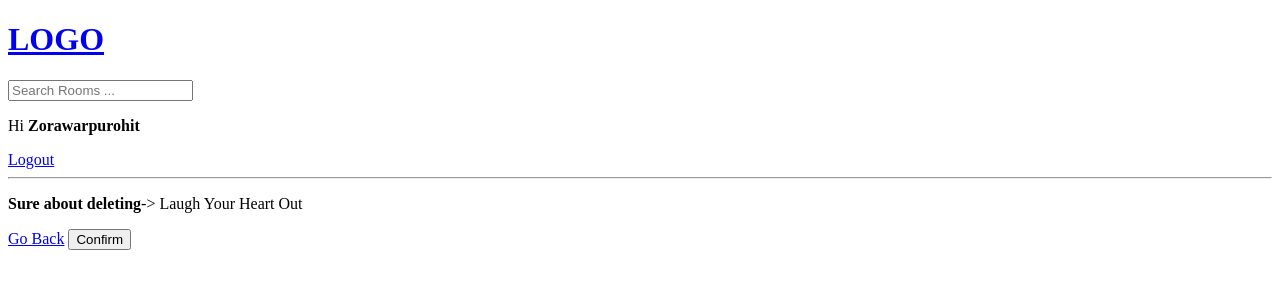
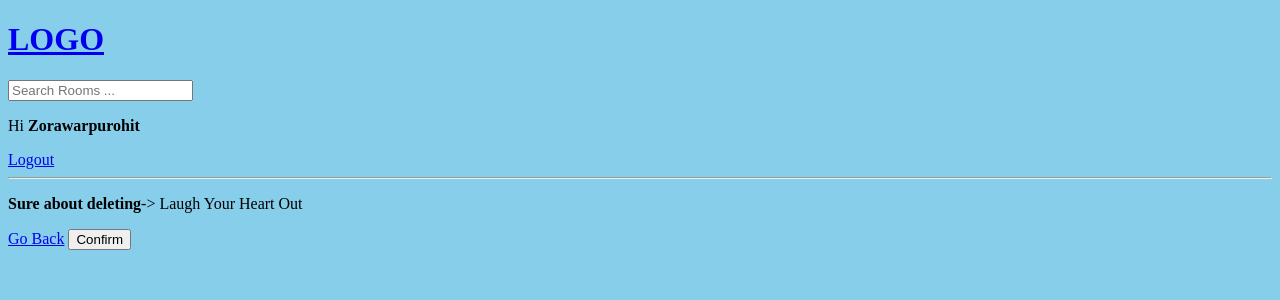
Before and after one commit to zora89/django_basics, a Django app: page /deleteroom/9/ in a window 1280 px wide. Shown: the top 300 px of the page. Run offline with Django 4.2, Linux system fonts and the light colour scheme; a user stored in the database is signed in; data comes from the database, SQL or seed files in the repository.

Commit message:
initial css added

```diff
--- a/baatcheet/baatcheet/settings.py
+++ b/baatcheet/baatcheet/settings.py
@@ -121,6 +121,10 @@ USE_TZ = True
 
 STATIC_URL = 'static/'
 
+STATICFILES_DIRS = [
+    BASE_DIR / 'static'
+]
+
 # Default primary key field type
 # https://docs.djangoproject.com/en/4.0/ref/settings/#default-auto-field
 
--- /dev/null
+++ b/baatcheet/static/styles/main.css
@@ -0,0 +1,3 @@
+body{
+    background-color: skyblue ;
+}
--- a/baatcheet/templates/main.html
+++ b/baatcheet/templates/main.html
@@ -1,10 +1,12 @@
 <!DOCTYPE html>
+{% load static %}
 <html>
 <head>
     <meta charset='utf-8'>
     <meta http-equiv='X-UA-Compatible' content='IE=edge'>
     <title>BaatCheet</title>
     <meta name='viewport' content='width=device-width, initial-scale=1'>
+    <link rel="stylesheet" type = 'text/css' media='screen' href="{% static 'styles/main.css' %}">
 
 </head>
 <body>
```
